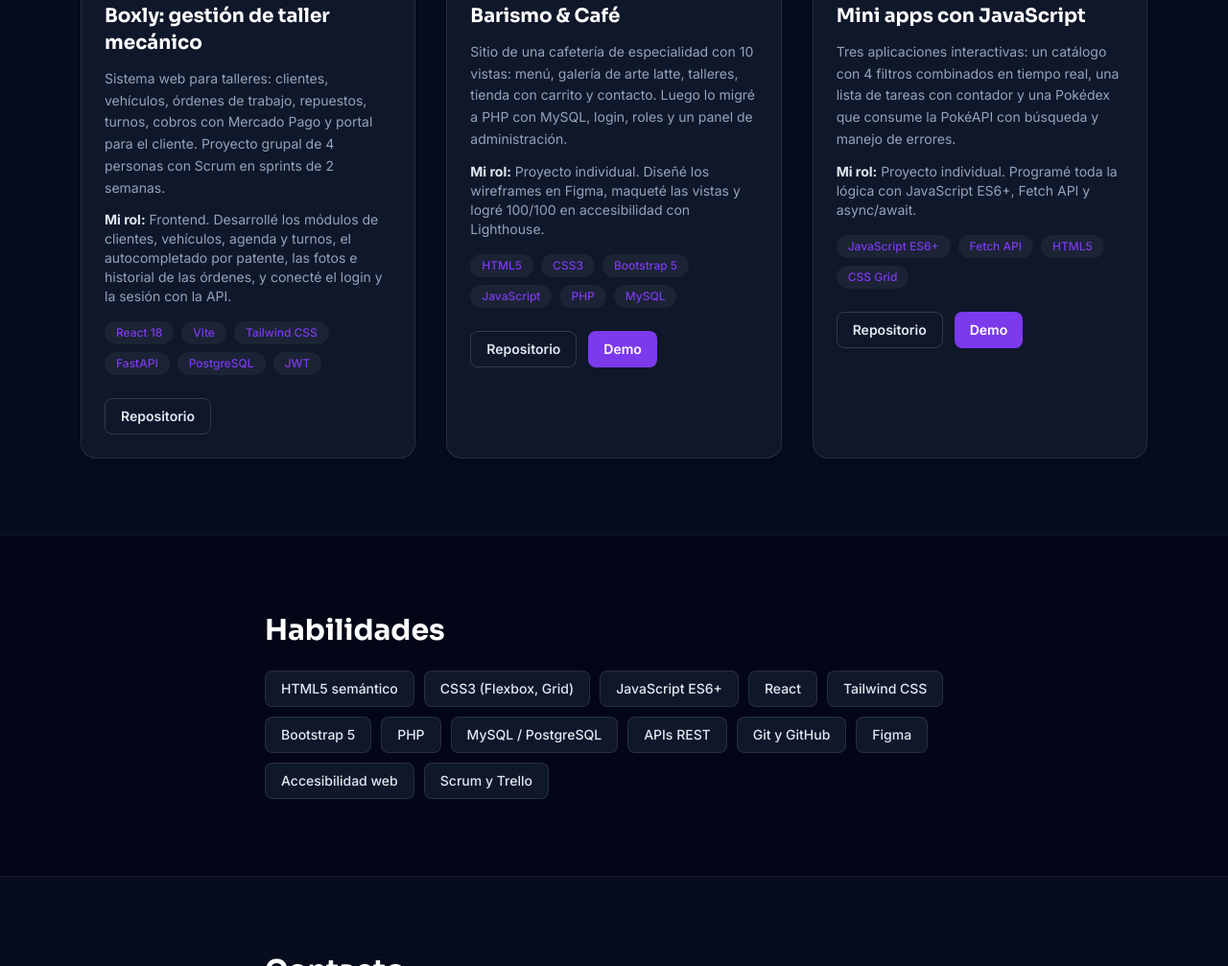
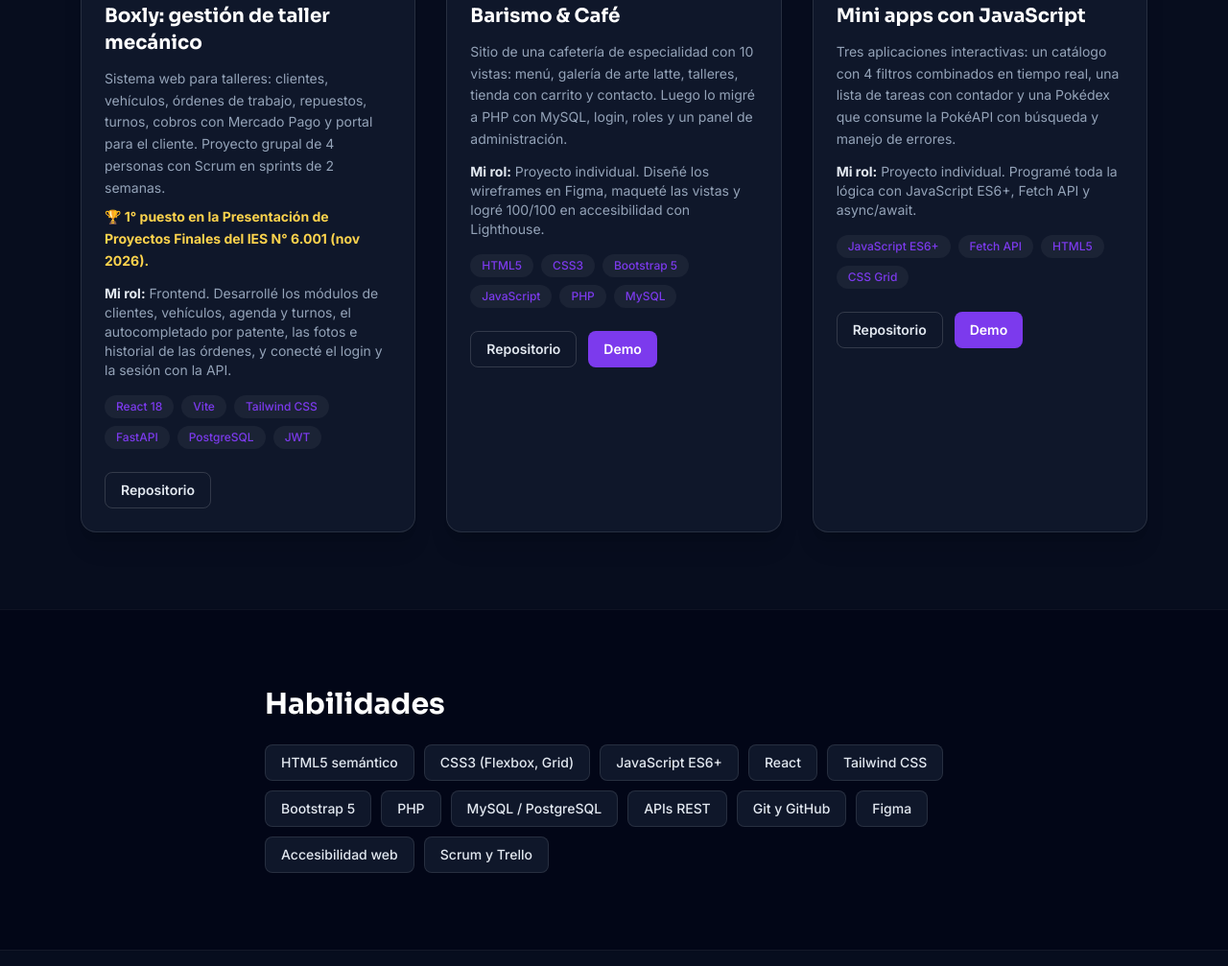
Before and after one commit to Julieta-Andrea-Cardozo/Julieta-Andrea-Cardozo.github.io, a plain HTML site: page index.html in a window 1280 px wide. Shown: the part 1494-2501 px from the top of the page at 96% size. Drawn offline with nearby package versions, Linux system fonts and the light colour scheme.

Commit message:
Add Boxly first-place award
Co-Authored-By: Devin AI <158243242+devin-ai-integration[bot]@users.noreply.github.com>

```diff
--- a/index.html
+++ b/index.html
@@ -151,6 +151,7 @@
                   Sistema web para talleres: clientes, vehículos, órdenes de trabajo, repuestos,
                   turnos, cobros con Mercado Pago y portal para el cliente. Proyecto grupal de 4
                   personas con Scrum en sprints de 2 semanas.
+                  <strong class="block pt-2 text-amber-300">🏆 1° puesto en la Presentación de Proyectos Finales del IES N° 6.001 (nov 2026).</strong>
                 </p>
                 <p class="mt-3 text-sm text-slate-400">
                   <strong class="text-slate-200">Mi rol:</strong> Frontend. Desarrollé los módulos de clientes, vehículos,
```
Also changed, not shown: 1 other file.
